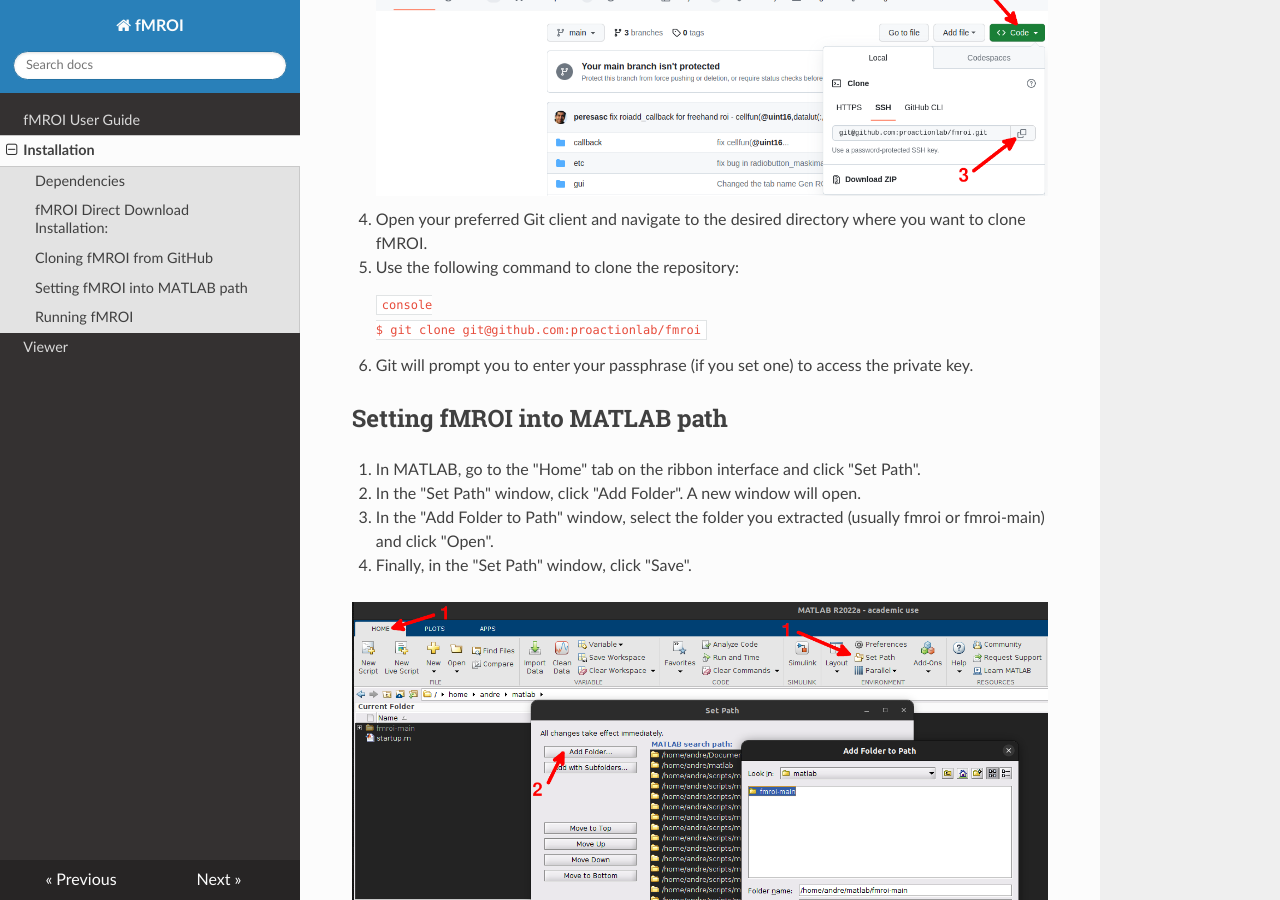
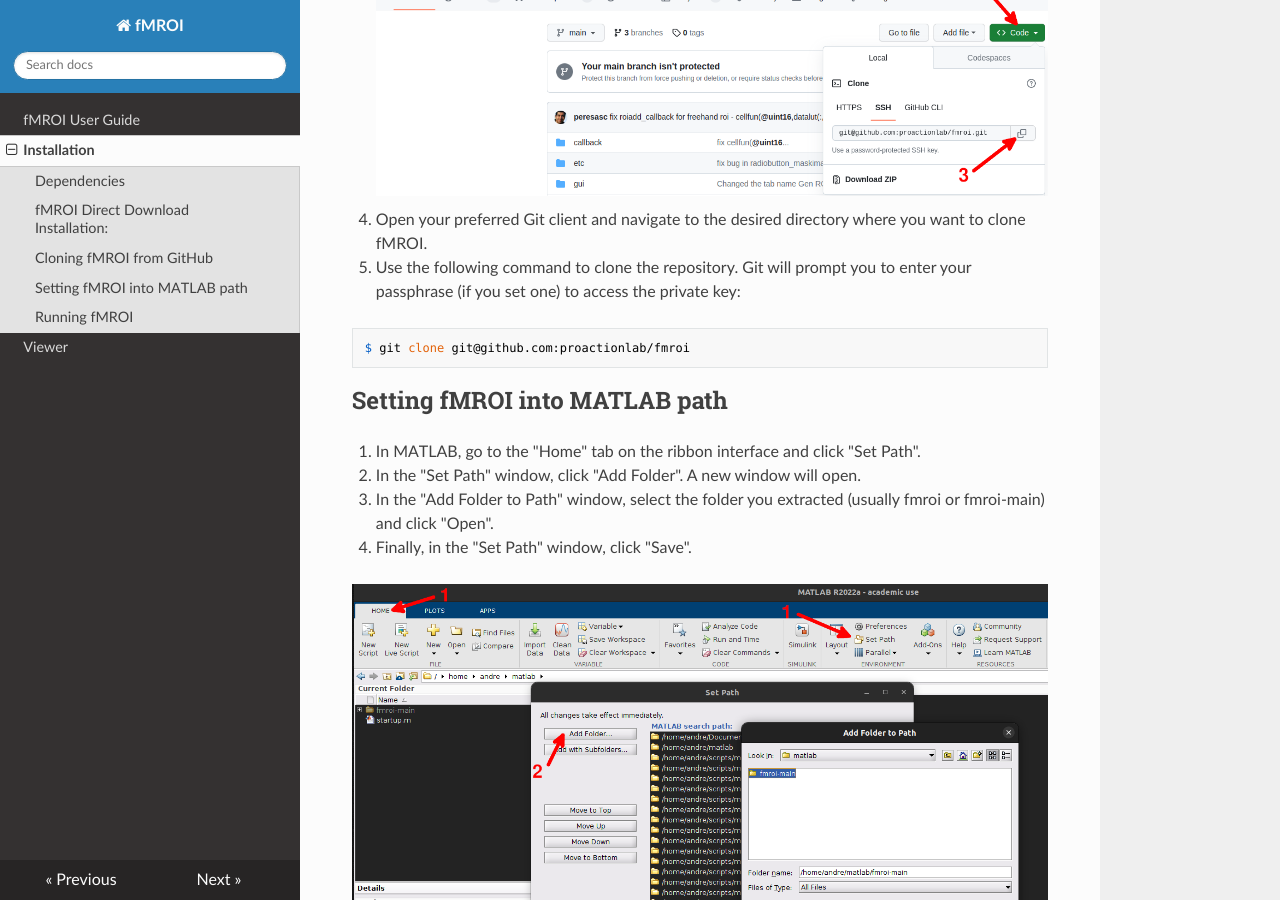
Before and after one commit to proactionlab/fmroi-docs, an MkDocs documentation site: the page built from docs/installation.md, in a window 1280 px wide and 900 px high, scrolled down 1340 px. Built offline with MkDocs 1.6.1, drawn with Linux system fonts in a browser that asks for light colours; nearby versions of some CDN libraries; some of the changed lines change nothing that is shown.

Commit message:
update installation page

````diff
--- a/docs/installation.md
+++ b/docs/installation.md
@@ -39,13 +39,11 @@
 
 4. Open your preferred Git client and navigate to the desired directory where you want to clone fMROI.
 
-5. Use the following command to clone the repository:
+5. Use the following command to clone the repository. Git will prompt you to enter your passphrase (if you set one) to access the private key:
 
-    ```console
-    $ git clone git@github.com:proactionlab/fmroi
-    ```
-
-6. Git will prompt you to enter your passphrase (if you set one) to access the private key.
+```console
+$ git clone git@github.com:proactionlab/fmroi
+```
 
 
 Setting fMROI into MATLAB path
````
